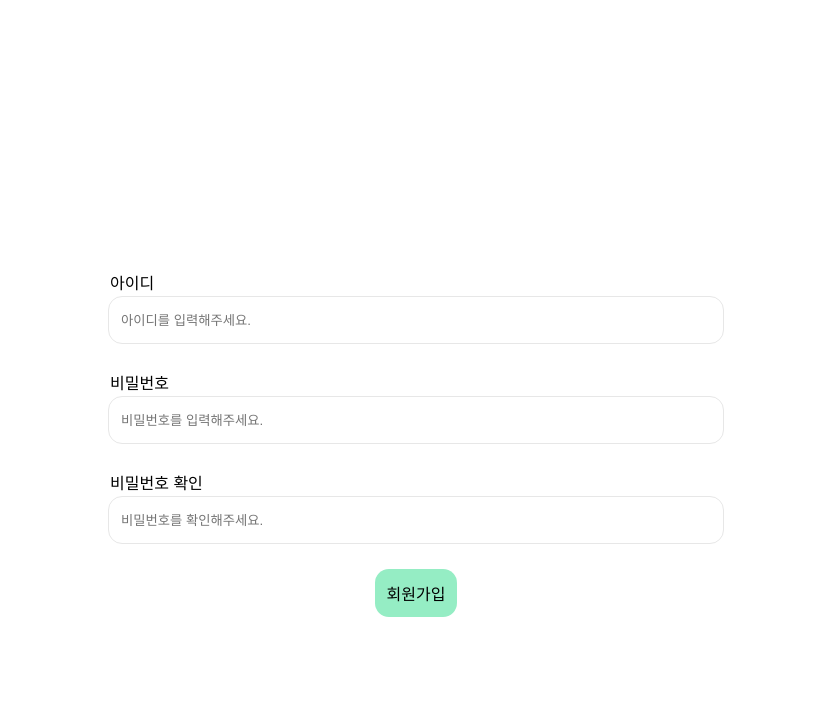
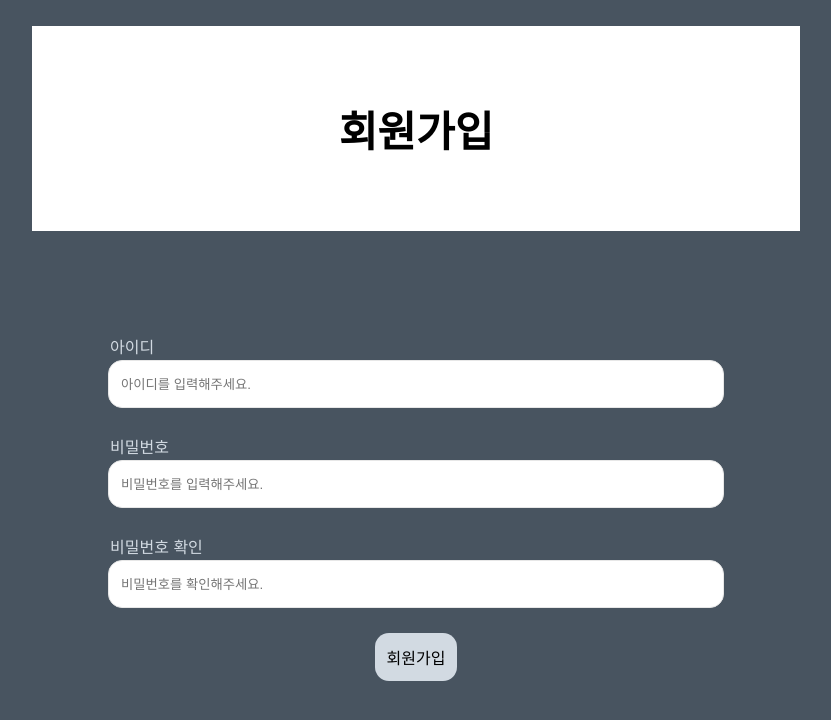
Before and after one commit to LWC-DevStudy/ProjectBoard-Client, a React (Create React App) app in the folder lwc-board/: page /signup in a window 1280 px wide. Shown: the top 720 px of the page, without its empty margins (224-1055 px from the left). Built offline with nearby package versions, Linux system fonts and the light colour scheme.

Commit message:
💄회원가입,작성 페이지 수정

```diff
--- a/lwc-board/src/pages/SignUp.js
+++ b/lwc-board/src/pages/SignUp.js
@@ -1,33 +1,42 @@
 import React from 'react';
+
+// conponents
+import Header from '../components/Header';
 
 // elements
 import { Grid, Text, Input, Button } from '../elements/index';
 
 function SignUp() {
   return (
-    <Grid display="flex" column height="100vh">
-      <Grid width="50%" margin="20% auto 0 auto" padding="12px">
-        <Text margin="0" padding="2px">
+    <Grid bgColor="#485460" display="flex" column height="100vh">
+      <Header>
+        <Text fontSize="42px" fontWeight="bold">
+          회원가입
+        </Text>
+      </Header>
+
+      <Grid width="50%" margin="5% auto 0 auto" padding="12px">
+        <Text color="#d2dae2" margin="0" padding="2px">
           아이디
         </Text>
         <Input placeholder="아이디를 입력해주세요." />
       </Grid>
 
       <Grid width="50%" margin="0 auto" padding="12px">
-        <Text margin="0" padding="2px">
+        <Text color="#d2dae2" margin="0" padding="2px">
           비밀번호
         </Text>
         <Input placeholder="비밀번호를 입력해주세요." />
       </Grid>
 
       <Grid width="50%" margin="0 auto" padding="12px">
-        <Text margin="0" padding="2px">
+        <Text color="#d2dae2" margin="0" padding="2px">
           비밀번호 확인
         </Text>
         <Input placeholder="비밀번호를 확인해주세요." />
       </Grid>
       <Button
-        bgColor="#95EDC4"
+        bgColor="#d2dae2"
         padding="12px"
         fontSize="16px"
         margin="1% auto 0 auto"
--- a/lwc-board/src/pages/Write.js
+++ b/lwc-board/src/pages/Write.js
@@ -1,7 +1,42 @@
 import React from 'react';
 
+// components
+import Header from '../components/Header';
+
+// elements
+import { Grid, Text, Input, Button } from '../elements/index';
+
 function Write() {
-  return <div></div>;
+  return (
+    <Grid bgColor="#485460" display="flex" column height="100vh">
+      <Header>
+        <Text fontSize="42px" fontWeight="bold">
+          일일 계획을 작성해보아요!
+        </Text>
+      </Header>
+
+      <Grid width="50%" margin="5% auto 0 auto" padding="12px">
+        <Text color="#d2dae2" margin="0" padding="2px">
+          제목
+        </Text>
+        <Input placeholder="제목을 작성해주세요." />
+      </Grid>
+
+      <Grid width="50%" margin="0 auto" padding="12px">
+        <Text color="#d2dae2" margin="0">
+          내용
+        </Text>
+        <textarea
+          style={{
+            width: '95%',
+            borderRadius: '14px',
+            height: '100%',
+            padding: '14px',
+          }}
+        />
+      </Grid>
+    </Grid>
+  );
 }
 
 export default Write;
```
